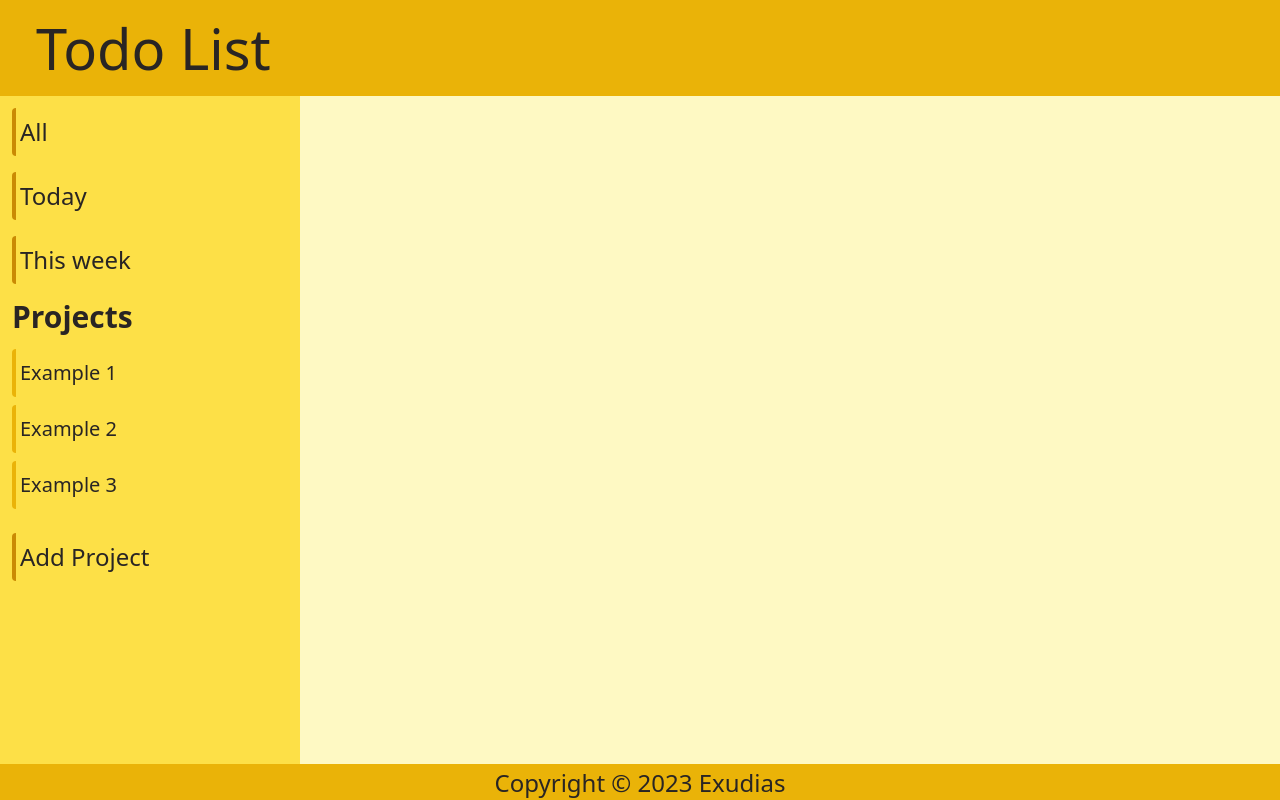
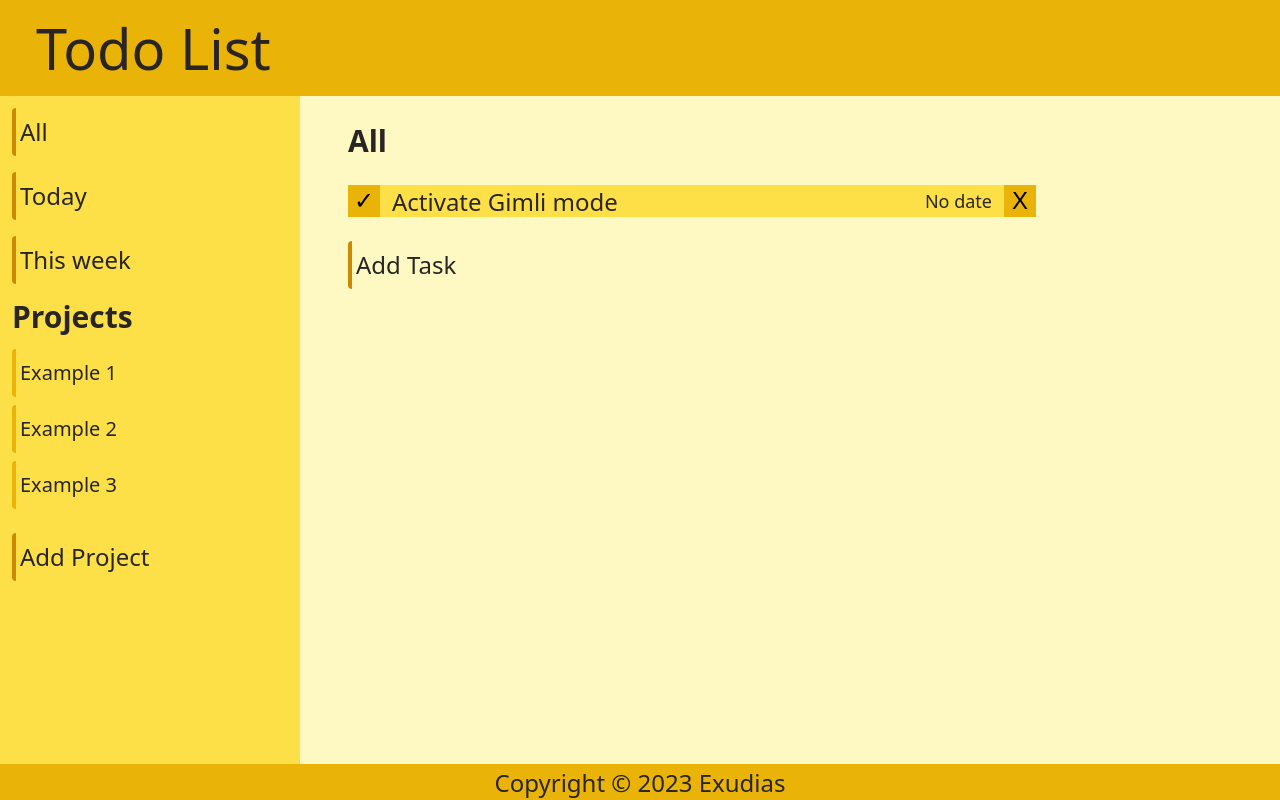
Before and after one commit to Exudias/odin-todo-list, a plain HTML site: page index.html in a window 1280 px wide. Drawn offline with Linux system fonts and the light colour scheme.

Commit message:
Create dummy main content

```diff
--- a/index.html
+++ b/index.html
@@ -28,13 +28,30 @@
                         <li class="nav-button">Example 2</li>
                         <li class="nav-button">Example 3</li>
                     </ul>
-                    <div class="nav-button" id="add-button">
+                    <div class="nav-button" id="add-project-button">
                         Add Project
                     </div>
                 </div>
             </div>
             <div class="main-body">
-
+                <div class="main-body-container">
+                    <div class="panel-heading">All</div>
+                    <ul class="todo-list">
+                        <li class="todo-item">
+                            <div class="todo-button-container">
+                                <button class="todo-button" tabindex="-1">✓</button>
+                            </div>
+                            <div class="todo-name">Activate Gimli mode</div>
+                            <div class="todo-date">No date</div>
+                            <div class="todo-button-container">
+                                <button class="todo-button" tabindex="-1">X</button>
+                            </div>
+                        </li>
+                    </ul>
+                    <div class="nav-button" id="add-task-button">
+                        Add Task
+                    </div>
+                </div>
             </div>
         </div>
         <div class="footer">
--- a/style.css
+++ b/style.css
@@ -6,6 +6,7 @@
     --color-background: #fef9c3;
     --color-highlight: #ca8a04;
     --color-text: #292524;
+    --color-text-light: #78716c;
 }
 
 * {
@@ -15,6 +16,10 @@
     box-sizing: border-box;
     -moz-box-sizing: border-box;
     -webkit-box-sizing: border-box;
+}
+
+li {
+    list-style: none;
 }
 
 html,
@@ -127,7 +132,8 @@ body {
     border-color: var(--color-foreground-dark);
 }
 
-#add-button {
+#add-project-button,
+#add-task-button {
     font-size: 24px;
 }
 
@@ -135,6 +141,74 @@ body {
 .main-body {
     flex: 1;
 
+    display: flex;
+}
+
+.main-body-container {
+    width: 80%;
+
+    padding: 24px 48px;
+    display: flex;
+    flex-direction: column;
+    gap: 24px;
+}
+
+.todo-list {
+    display: flex;
+    flex-direction: column;
+    gap: 8px;
+}
+
+.todo-item {
+    display: flex;
+
+    height: 32px;
+    align-items: center;
+
+    background-color: var(--color-foreground);
+}
+
+.todo-button-container {
+    flex: 32px 0 0;
+
+    height: 100%;
+}
+
+.todo-button {
+    height: 100%;
+    width: 32px;
+
+    border: 0;
+    background-color: var(--color-foreground-dark);
+
+    font-size: 24px;
+    line-height: 24px;
+}
+
+.todo-button:hover {
+    background-color: var(--color-foreground-light);
+}
+
+.todo-button:active {
+    color: var(--color-text-light);
+}
+
+.todo-name {
+    flex: 1;
+
+    padding: 0 12px;
+    font-size: 24px;
+
+    white-space: nowrap;
+}
+
+.todo-date {
+    flex: 192px 0 0;
+
+    padding: 0 12px;
+    font-size: 18px;
+
+    text-align: right;
 }
 
 /* Header & Footer */
```
